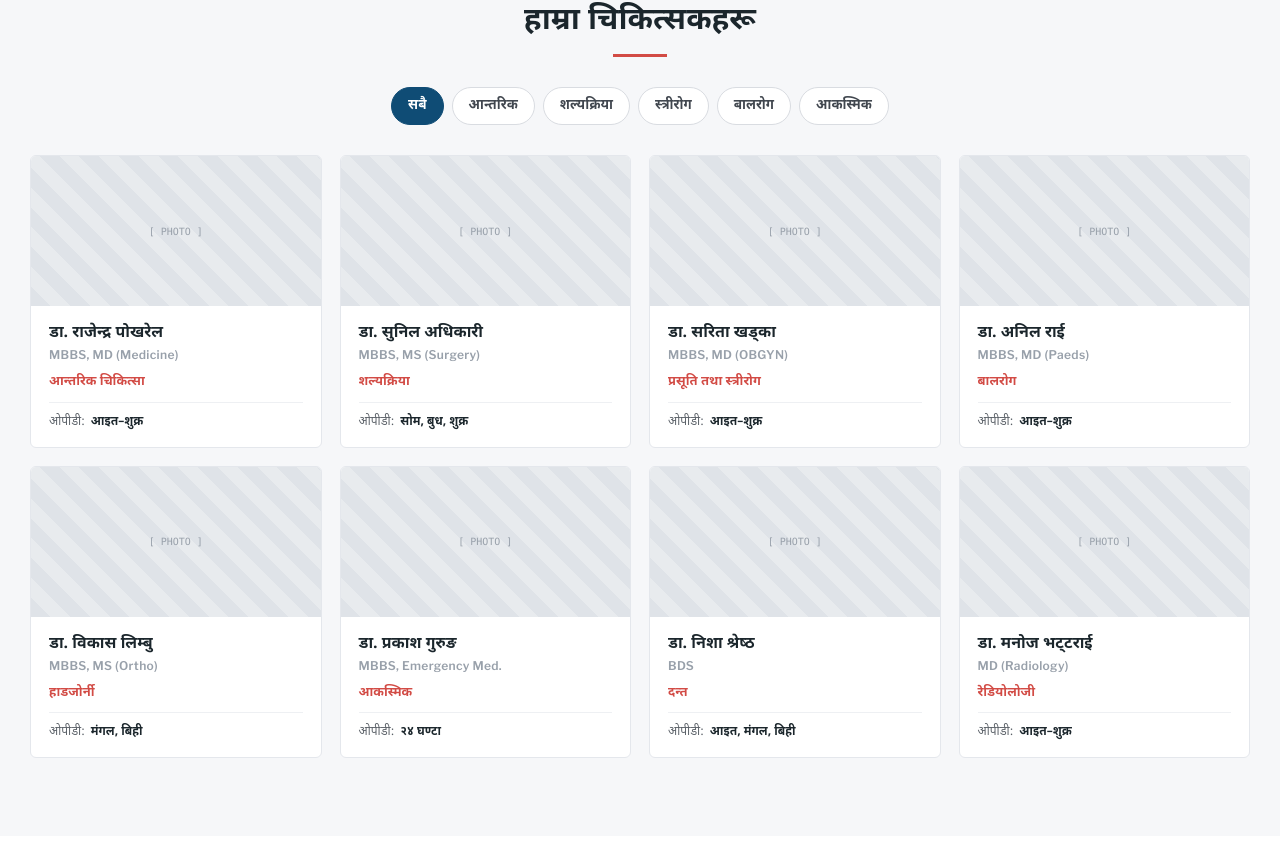
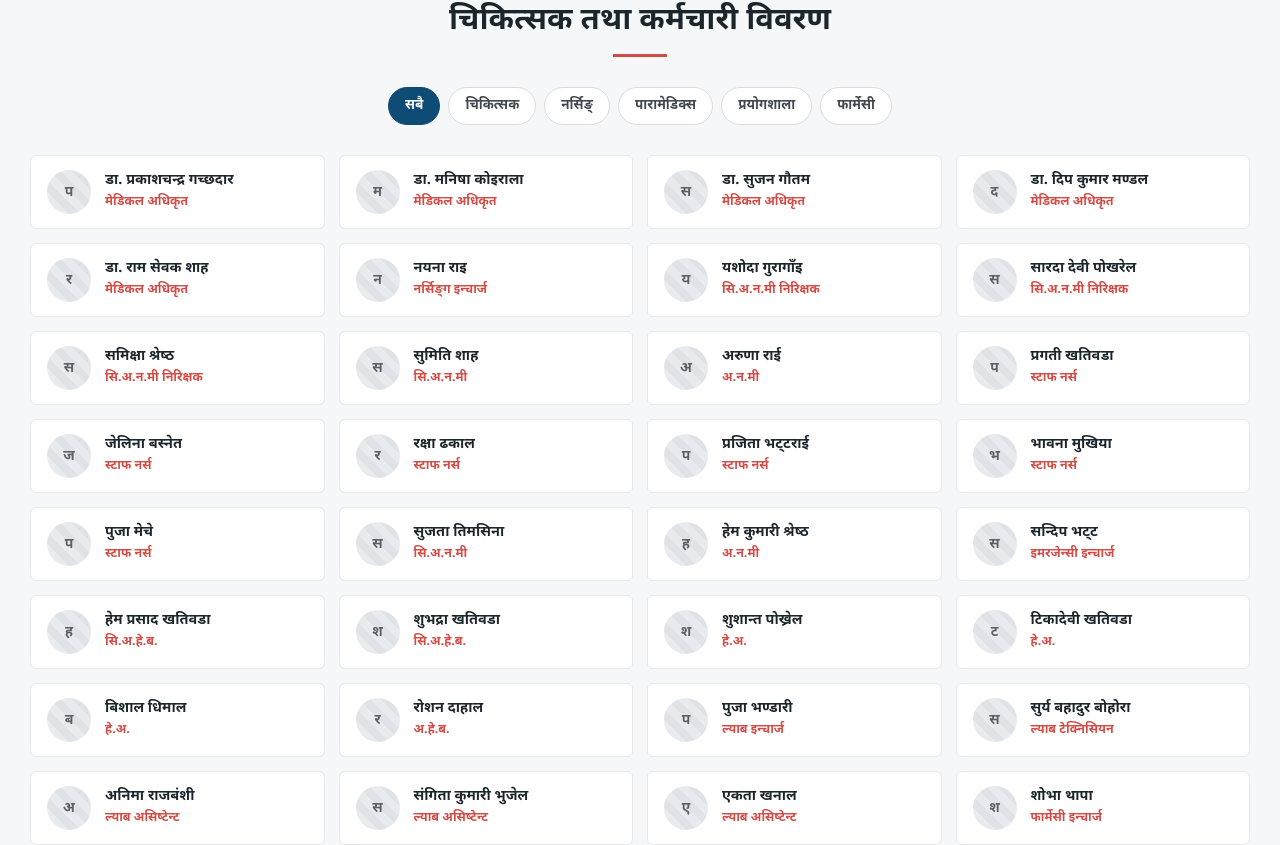
Before and after one commit to kree-mp/mechinagar-hospital, a Next.js app: page / in a window 1280 px wide. Shown: the part 3484-4329 px from the top of the page. Built offline with nearby package versions, Linux system fonts and the light colour scheme.

Commit message:
Replace fictional doctor roster with full real staff directory
Adds the hospital's actual 35 staff members across doctors, nursing,
paramedics, lab and pharmacy categories with filterable chips,
replacing the old fictional specialty-doctor list.

```diff
--- a/components/Doctors.tsx
+++ b/components/Doctors.tsx
@@ -1,26 +1,26 @@
 "use client";
 
 import { useState } from "react";
-import { doctors, doctorFilterChips } from "@/data/doctors";
+import { staff, staffFilterChips, type StaffCategory } from "@/data/staff";
 
 export default function Doctors() {
-  const [filter, setFilter] = useState<"all" | number>("all");
-  const filtered = filter === "all" ? doctors : doctors.filter((d) => d.deptId === filter);
+  const [filter, setFilter] = useState<"all" | StaffCategory>("all");
+  const filtered = filter === "all" ? staff : staff.filter((s) => s.category === filter);
 
   return (
-    <div id="doctors" className="bg-[#f6f7f9]">
+    <div id="staff" className="bg-[#f6f7f9]">
       <div className="mx-auto max-w-[1280px] px-5 py-12 sm:px-6 sm:py-16 lg:px-[30px] lg:py-[78px]">
         <div className="mb-[30px] flex flex-col items-center gap-2 text-center">
           <div className="text-[12px] font-bold tracking-[2.5px] text-[#D24B45]">
-            FIND A DOCTOR &amp; OPD
+            OUR TEAM
           </div>
           <div className="font-np text-[24px] font-extrabold text-[#1B262C] sm:text-[31px]">
-            हाम्रा चिकित्सकहरू
+            चिकित्सक तथा कर्मचारी विवरण
           </div>
           <div className="h-[3px] w-[54px] bg-[#D24B45]" />
         </div>
         <div className="mb-[30px] flex flex-wrap justify-center gap-2">
-          {doctorFilterChips.map((chip) => {
+          {staffFilterChips.map((chip) => {
             const isActive = filter === chip.id;
             return (
               <button
@@ -38,26 +38,23 @@
             );
           })}
         </div>
-        <div className="grid grid-cols-1 gap-[18px] sm:grid-cols-2 lg:grid-cols-4">
-          {filtered.map((d) => (
+        <div className="grid grid-cols-1 gap-[14px] sm:grid-cols-2 lg:grid-cols-4">
+          {filtered.map((s) => (
             <div
-              key={d.name}
-              className="overflow-hidden rounded-md border border-[#e4e7ec] bg-white hover:shadow-[0_14px_30px_-18px_rgba(15,23,42,.4)]"
+              key={s.name}
+              className="flex items-center gap-3.5 rounded-md border border-[#e4e7ec] bg-white px-4 py-3.5 hover:border-[#0F4C75] hover:shadow-[0_14px_30px_-18px_rgba(15,23,42,.4)]"
             >
-              <div className="flex h-[150px] items-center justify-center bg-[repeating-linear-gradient(45deg,#dfe3e8_0_14px,#e8ebee_14px_28px)]">
-                <span className="font-mono text-[10px] text-[#98a0aa]">[ PHOTO ]</span>
+              <div className="flex h-11 w-11 flex-none items-center justify-center rounded-full bg-[repeating-linear-gradient(45deg,#dfe3e8_0_8px,#e8ebee_8px_16px)]">
+                <span className="font-np text-[14px] font-bold text-[#5b6168]">
+                  {s.name.replace("डा.", "").trim().charAt(0)}
+                </span>
               </div>
-              <div className="px-[18px] py-4">
-                <div className="font-np text-[16px] font-bold text-[#1B262C]">{d.name}</div>
-                <div className="text-[12px] font-semibold tracking-[.3px] text-[#98a0aa]">
-                  {d.qual}
+              <div>
+                <div className="font-np text-[14.5px] font-bold leading-[1.3] text-[#1B262C]">
+                  {s.name}
                 </div>
-                <div className="font-np mt-2 text-[13px] font-semibold text-[#D24B45]">
-                  {d.dept}
-                </div>
-                <div className="mt-2.5 flex items-center gap-1.5 border-t border-[#eef0f3] pt-2.5">
-                  <span className="font-np text-[12px] text-[#5b6168]">ओपीडी:</span>
-                  <span className="font-np text-[12px] font-semibold text-[#1B262C]">{d.opd}</span>
+                <div className="font-np mt-0.5 text-[12.5px] font-semibold text-[#D24B45]">
+                  {s.post}
                 </div>
               </div>
             </div>
--- a/data/doctors.ts
+++ /dev/null
@@ -1,32 +0,0 @@
-export interface Doctor {
-  name: string;
-  qual: string;
-  dept: string;
-  deptId: number;
-  opd: string;
-}
-
-export const doctors: Doctor[] = [
-  { name: "डा. राजेन्द्र पोखरेल", qual: "MBBS, MD (Medicine)", dept: "आन्तरिक चिकित्सा", deptId: 0, opd: "आइत–शुक्र" },
-  { name: "डा. सुनिल अधिकारी", qual: "MBBS, MS (Surgery)", dept: "शल्यक्रिया", deptId: 1, opd: "सोम, बुध, शुक्र" },
-  { name: "डा. सरिता खड्का", qual: "MBBS, MD (OBGYN)", dept: "प्रसूति तथा स्त्रीरोग", deptId: 2, opd: "आइत–शुक्र" },
-  { name: "डा. अनिल राई", qual: "MBBS, MD (Paeds)", dept: "बालरोग", deptId: 3, opd: "आइत–शुक्र" },
-  { name: "डा. विकास लिम्बु", qual: "MBBS, MS (Ortho)", dept: "हाडजोर्नी", deptId: 4, opd: "मंगल, बिही" },
-  { name: "डा. प्रकाश गुरुङ", qual: "MBBS, Emergency Med.", dept: "आकस्मिक", deptId: 5, opd: "२४ घण्टा" },
-  { name: "डा. निशा श्रेष्ठ", qual: "BDS", dept: "दन्त", deptId: 6, opd: "आइत, मंगल, बिही" },
-  { name: "डा. मनोज भट्टराई", qual: "MD (Radiology)", dept: "रेडियोलोजी", deptId: 7, opd: "आइत–शुक्र" },
-];
-
-export interface DoctorFilterChip {
-  id: "all" | number;
-  label: string;
-}
-
-export const doctorFilterChips: DoctorFilterChip[] = [
-  { id: "all", label: "सबै" },
-  { id: 0, label: "आन्तरिक" },
-  { id: 1, label: "शल्यक्रिया" },
-  { id: 2, label: "स्त्रीरोग" },
-  { id: 3, label: "बालरोग" },
-  { id: 5, label: "आकस्मिक" },
-];
--- /dev/null
+++ b/data/staff.ts
@@ -0,0 +1,63 @@
+export type StaffCategory = "doctor" | "nursing" | "paramedics" | "lab" | "pharmacy";
+
+export interface StaffMember {
+  name: string;
+  post: string;
+  category: StaffCategory;
+}
+
+export const staff: StaffMember[] = [
+  { name: "डा. प्रकाशचन्द्र गच्छदार", post: "मेडिकल अधिकृत", category: "doctor" },
+  { name: "डा. मनिषा कोइराला", post: "मेडिकल अधिकृत", category: "doctor" },
+  { name: "डा. सुजन गौतम", post: "मेडिकल अधिकृत", category: "doctor" },
+  { name: "डा. दिप कुमार मण्डल", post: "मेडिकल अधिकृत", category: "doctor" },
+  { name: "डा. राम सेवक शाह", post: "मेडिकल अधिकृत", category: "doctor" },
+
+  { name: "नयना राइ", post: "नर्सिङ्ग इन्चार्ज", category: "nursing" },
+  { name: "यशोदा गुरागाँइ", post: "सि.अ.न.मी निरिक्षक", category: "nursing" },
+  { name: "सारदा देवी पोखरेल", post: "सि.अ.न.मी निरिक्षक", category: "nursing" },
+  { name: "समिक्षा श्रेष्ठ", post: "सि.अ.न.मी निरिक्षक", category: "nursing" },
+  { name: "सुमिति शाह", post: "सि.अ.न.मी", category: "nursing" },
+  { name: "अरुणा राई", post: "अ.न.मी", category: "nursing" },
+  { name: "प्रगती खतिवडा", post: "स्टाफ नर्स", category: "nursing" },
+  { name: "जेलिना बस्नेत", post: "स्टाफ नर्स", category: "nursing" },
+  { name: "रक्षा ढकाल", post: "स्टाफ नर्स", category: "nursing" },
+  { name: "प्रजिता भट्टराई", post: "स्टाफ नर्स", category: "nursing" },
+  { name: "भावना मुखिया", post: "स्टाफ नर्स", category: "nursing" },
+  { name: "पुजा मेचे", post: "स्टाफ नर्स", category: "nursing" },
+  { name: "सुजता तिमसिना", post: "सि.अ.न.मी", category: "nursing" },
+  { name: "हेम कुमारी श्रेष्ठ", post: "अ.न.मी", category: "nursing" },
+
+  { name: "सन्दिप भट्ट", post: "इमरजेन्सी इन्चार्ज", category: "paramedics" },
+  { name: "हेम प्रसाद खतिवडा", post: "सि.अ.हे.ब.", category: "paramedics" },
+  { name: "शुभद्रा खतिवडा", post: "सि.अ.हे.ब.", category: "paramedics" },
+  { name: "शुशान्त पोख्रेल", post: "हे.अ.", category: "paramedics" },
+  { name: "टिकादेवी खतिवडा", post: "हे.अ.", category: "paramedics" },
+  { name: "बिशाल धिमाल", post: "हे.अ.", category: "paramedics" },
+  { name: "रोशन दाहाल", post: "अ.हे.ब.", category: "paramedics" },
+
+  { name: "पुजा भण्डारी", post: "ल्याब इन्चार्ज", category: "lab" },
+  { name: "सुर्य बहादुर बोहोरा", post: "ल्याब टेक्निसियन", category: "lab" },
+  { name: "अनिमा राजबंशी", post: "ल्याब असिष्टेन्ट", category: "lab" },
+  { name: "संगिता कुमारी भुजेल", post: "ल्याब असिष्टेन्ट", category: "lab" },
+  { name: "एकता खनाल", post: "ल्याब असिष्टेन्ट", category: "lab" },
+
+  { name: "शोभा थापा", post: "फार्मेसी इन्चार्ज", category: "pharmacy" },
+  { name: "निशा निरौला", post: "फार्मेसी सहायक", category: "pharmacy" },
+  { name: "सेविका कटुवाल", post: "फार्मेसी सहायक", category: "pharmacy" },
+  { name: "सलिम अलि", post: "फार्मेसी सहयोगी", category: "pharmacy" },
+];
+
+export interface StaffFilterChip {
+  id: "all" | StaffCategory;
+  label: string;
+}
+
+export const staffFilterChips: StaffFilterChip[] = [
+  { id: "all", label: "सबै" },
+  { id: "doctor", label: "चिकित्सक" },
+  { id: "nursing", label: "नर्सिङ्" },
+  { id: "paramedics", label: "पारामेडिक्स" },
+  { id: "lab", label: "प्रयोगशाला" },
+  { id: "pharmacy", label: "फार्मेसी" },
+];
```
